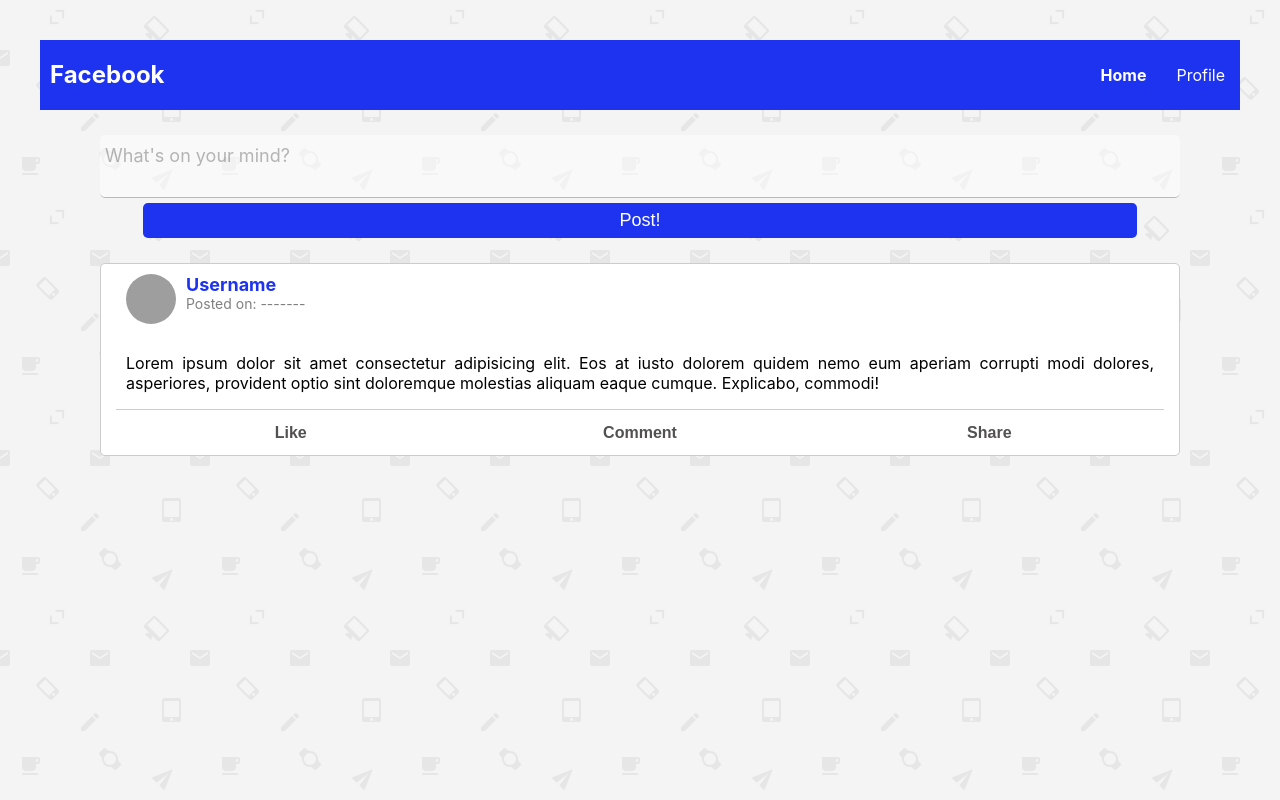
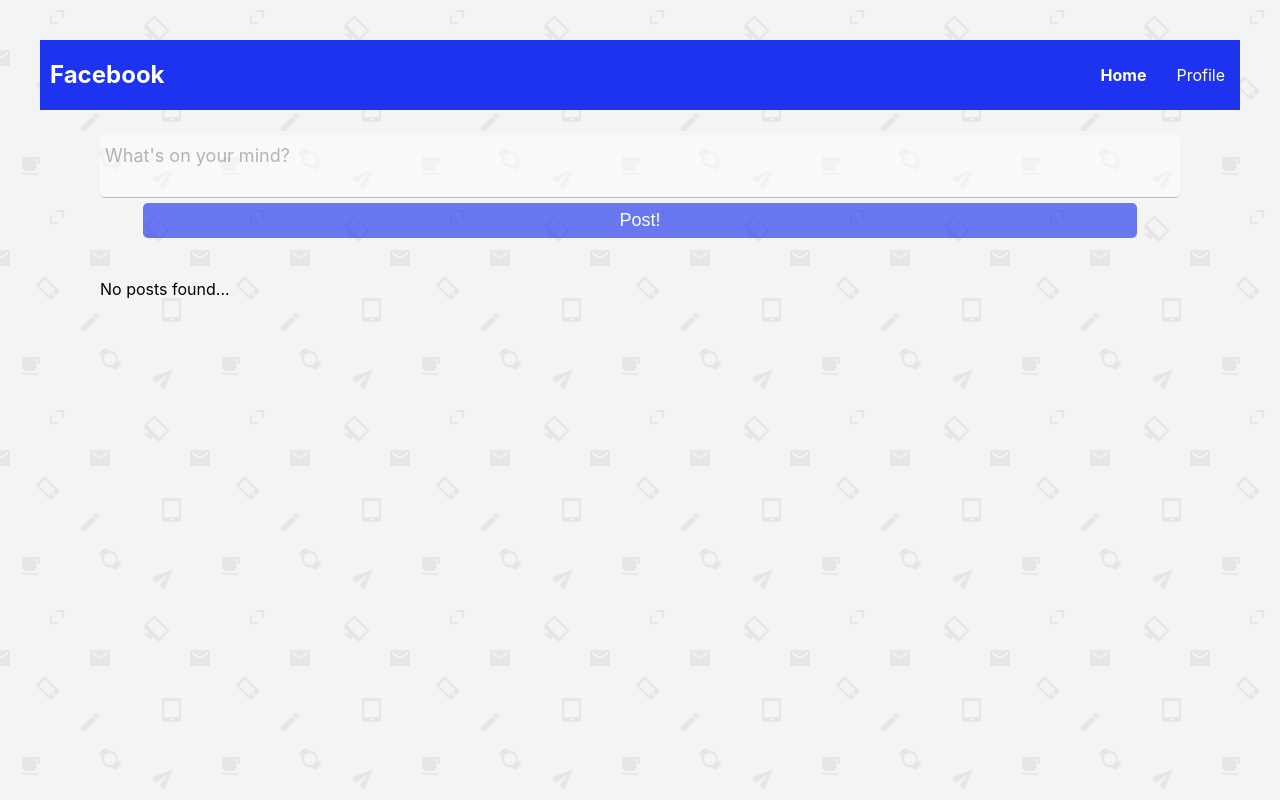
Before and after one commit to maxrangel/facebook-clone, a React (Create React App) app: page /home in a window 1280 px wide. Built offline with nearby package versions, Linux system fonts and the light colour scheme; grey boxes are pictures that could not be loaded.

Commit message:
Added create post funcitonality and updates UI correctly when created

```diff
--- a/package.json
+++ b/package.json
@@ -6,12 +6,16 @@
     "@testing-library/jest-dom": "^4.2.4",
     "@testing-library/react": "^9.5.0",
     "@testing-library/user-event": "^7.2.1",
+    "moment": "^2.24.0",
     "node-sass": "^4.13.1",
     "react": "^16.13.1",
     "react-dom": "^16.13.1",
+    "react-icons": "^3.9.0",
+    "react-redux": "^7.2.0",
     "react-router-dom": "^5.1.2",
     "react-scripts": "3.4.1",
-    "react-textarea-autosize": "^7.1.2"
+    "react-textarea-autosize": "^7.1.2",
+    "redux": "^4.0.5"
   },
   "scripts": {
     "start": "react-scripts start",
--- a/src/components/posts/post-card/post-card.component.jsx
+++ b/src/components/posts/post-card/post-card.component.jsx
@@ -1,7 +1,15 @@
 import React from 'react';
+import {
+  FaThumbsUp,
+  FaRegThumbsUp,
+  FaRegCommentAlt,
+  FaShare
+} from 'react-icons/fa';
 import './post-card.styles.scss';
 
 const PostCard = props => {
+  const { post } = props;
+
   return (
     <div className='post-card'>
       <div className='post-user'>
@@ -12,21 +20,23 @@
         </div>
         <div className='user-info'>
           <h2 className='user-name'>Username</h2>
-          <p className='post-published'>Posted on: -------</p>
+          <p className='post-published'>Posted on: {post.createdAt}</p>
         </div>
       </div>
       <div className='post'>
-        <p>
-          Lorem ipsum dolor sit amet consectetur adipisicing elit. Eos at iusto
-          dolorem quidem nemo eum aperiam corrupti modi dolores, asperiores,
-          provident optio sint doloremque molestias aliquam eaque cumque.
-          Explicabo, commodi!
-        </p>
+        <p>{post.content}</p>
       </div>
       <div className='post-buttons'>
-        <button className="btn">Like</button>
-        <button className="btn">Comment</button>
-        <button className="btn">Share</button>
+        <button className='btn'>
+          <FaRegThumbsUp /> Like
+        </button>
+        <button className='btn'>
+          <FaRegCommentAlt />
+          Comment
+        </button>
+        <button className='btn'>
+          <FaShare /> Share
+        </button>
       </div>
     </div>
   );
--- a/src/components/posts/post-card/post-card.styles.scss
+++ b/src/components/posts/post-card/post-card.styles.scss
@@ -12,6 +12,7 @@
   background: white;
   font-size: 14px;
   padding: 0px 15px;
+  margin-bottom: 10px;
 
   .post-user {
     padding: 10px;
@@ -25,7 +26,6 @@
       border-radius: 50%;
       height: 50px;
       width: 50px;
-    }
     }
 
     .user-info {
@@ -41,6 +41,7 @@
           cursor: pointer;
         }
       }
+    }
 
     .post-published {
       font-size: 14px;
@@ -52,10 +53,12 @@
   .post {
     padding: 0 10px;
     font-size: 16px;
-    border-bottom: 1px solid #ccc;
+    align-self: flex-start;
+    text-align: justify;
   }
 
   .post-buttons {
+    border-top: 1px solid #ccc;
     display: flex;
     flex-direction: row;
     align-items: center;
@@ -71,9 +74,19 @@
       width: 100%;
       border: none;
       background: white;
+      display: flex;
+      flex-direction: row;
+      align-items: center;
+      justify-content: center;
+
+      // TODO: HAVE THE LIKE FUNCITONALITY TO ADD THIS CLASS DYNAMICALLY
+      &.liked {
+        color: $primary-color;
+      }
 
       &:hover {
         background: #f0f0f0;
+        cursor: pointer;
       }
 
       &:focus {
--- a/src/components/posts/post-form/post-form.component.jsx
+++ b/src/components/posts/post-form/post-form.component.jsx
@@ -1,9 +1,36 @@
-import React, { useRef } from 'react';
+import React, { useRef, useEffect, useState } from 'react';
+import * as moment from 'moment';
 import TextareaAutosize from 'react-textarea-autosize';
+
+import Post from '../../../models/post.model';
 import './post-form.styles.scss';
 
 const PostForm = props => {
+  const { onAddPostHandler } = props;
   const postDescRef = useRef('');
+  const [disableBtn, setDisableBtn] = useState(true); // Btn is disabled at start
+
+  const validDesc = event => {
+    const descValue = event.target.value;
+
+    // Check if the input value is empty, if so, disable btn
+    if (!descValue) setDisableBtn(true);
+    else setDisableBtn(false);
+  };
+
+  const onAddPost = () => {
+    const descInput = postDescRef.current.value;
+
+    const newPost = new Post(
+      Math.ceil(Math.random() * 100),
+      descInput,
+      1,
+      moment().utc().format('Do MMMM YYYY, h:mm:ss a')
+    );
+    postDescRef.current.value = '';
+    setDisableBtn(true);
+    onAddPostHandler(newPost);
+  };
 
   return (
     <div className='post-form'>
@@ -13,9 +40,13 @@
         minRows={2}
         maxRows={20}
         inputRef={postDescRef}
+        onChange={validDesc}
+        onFocus={validDesc}
       />
 
-      <button className='post-btn'>Post!</button>
+      <button className='post-btn' disabled={disableBtn} onClick={onAddPost}>
+        Post!
+      </button>
     </div>
   );
 };
--- a/src/components/posts/post-form/post-form.styles.scss
+++ b/src/components/posts/post-form/post-form.styles.scss
@@ -42,17 +42,18 @@
     height: 35px;
     border-radius: 5px;
     font-size: 18px;
-    cursor: pointer;
     background: $primary-color;
     color: white;
     transition: 0.2s;
 
     &:hover {
+      cursor: pointer;
       background: $primary-color-hover;
       transition: 0.2s;
     }
 
     &:disabled {
+      cursor: default;
       background: $primary-color-disabled;
     }
 
--- /dev/null
+++ b/src/models/post.model.js
@@ -0,0 +1,8 @@
+export default class Post {
+  constructor(id, content, userId, createdAt) {
+    this.id = id;
+    this.content = content;
+    this.userId = userId;
+    this.createdAt = createdAt;
+  }
+}
--- a/src/pages/home/home.page.jsx
+++ b/src/pages/home/home.page.jsx
@@ -1,18 +1,28 @@
-import React from 'react';
+import React, { useState } from 'react';
 import PostForm from '../../components/posts/post-form/post-form.component';
 import PostCard from '../../components/posts/post-card/post-card.component';
 
 import './home.styles.scss';
 
 const HomePage = () => {
+  const [posts, setPosts] = useState([]);
+
+  const addPost = post => {
+    setPosts([...posts, post]);
+  };
+
+  const renderedPosts = posts.map(post => (
+    <PostCard post={post} key={post.id} />
+  ));
+
   return (
     <div className='home-container'>
       <div className='post-form-container'>
-        <PostForm />
+        <PostForm onAddPostHandler={addPost} />
       </div>
 
       <div className='posts-container'>
-        <PostCard />
+        {!renderedPosts.length ? <p>No posts found...</p> : renderedPosts}
       </div>
     </div>
   );
```
Also changed, not shown: src/models/user.model.js (added, +10 -0 lines), 2 other files (tests, documents, lock files or other folders). Lines whose indentation alone changed are shown as unchanged.
